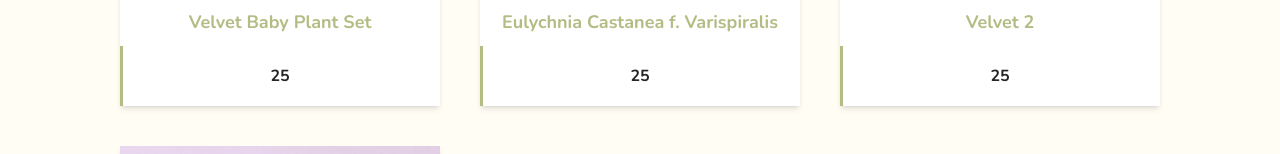
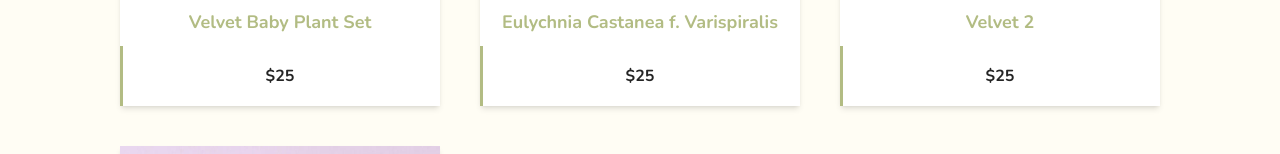
Before and after one commit to idrissi-hamza/plantshop, a Next.js app: page / in a window 1280 px wide. Shown: the part 430-584 px from the top of the page. Built offline with nearby package versions, Linux system fonts and the light colour scheme.

Commit message:
update the component based modification data type

```diff
--- a/components/Card.tsx
+++ b/components/Card.tsx
@@ -46,7 +46,7 @@ const Card = ({ plant }: { plant: Plant }) => {
             className="cart"
 
           >
-            <span className="price">{plant.price}</span>
+            <span className="price">${plant.price}</span>
             <span className="add-to-cart">
               <span className="txt">Add in cart</span>
             </span>
```
